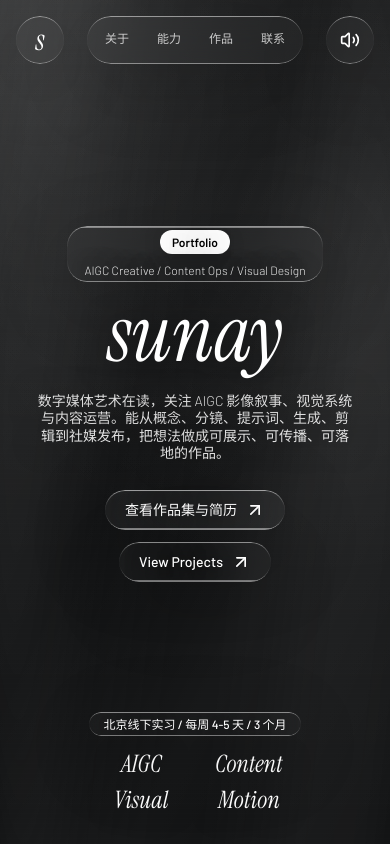
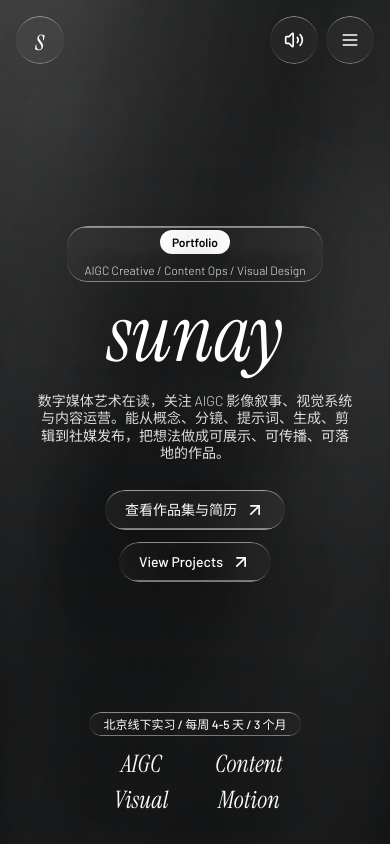
Before and after one commit to sunay04/sunay04.github.io, a React (Vite) app: page / in a window 390 px wide. Built offline with nearby package versions, Linux system fonts and the light colour scheme.

Commit message:
移动端适配

```diff
--- a/src/components/SiteNavigation.tsx
+++ b/src/components/SiteNavigation.tsx
@@ -1,3 +1,6 @@
+import { useEffect, useRef, useState } from "react";
+import { AnimatePresence, motion } from "framer-motion";
+import { Menu, X } from "lucide-react";
 import { AudioToggle } from "./AudioToggle";
 import { FadeIn } from "./FadeIn";
 import { navLinks, profile } from "../content/portfolio";
@@ -11,6 +14,39 @@ export function SiteNavigation({
   activeSection,
   onNavigate,
 }: SiteNavigationProps) {
+  const [isMenuOpen, setIsMenuOpen] = useState(false);
+  const mobileMenuRef = useRef<HTMLDivElement>(null);
+
+  useEffect(() => {
+    if (!isMenuOpen) return;
+
+    const closeOnOutsideClick = (event: PointerEvent) => {
+      if (
+        event.target instanceof Node &&
+        !mobileMenuRef.current?.contains(event.target)
+      ) {
+        setIsMenuOpen(false);
+      }
+    };
+
+    const closeOnEscape = (event: KeyboardEvent) => {
+      if (event.key === "Escape") setIsMenuOpen(false);
+    };
+
+    document.addEventListener("pointerdown", closeOnOutsideClick);
+    document.addEventListener("keydown", closeOnEscape);
+
+    return () => {
+      document.removeEventListener("pointerdown", closeOnOutsideClick);
+      document.removeEventListener("keydown", closeOnEscape);
+    };
+  }, [isMenuOpen]);
+
+  const handleNavigate = (sectionId: string) => {
+    setIsMenuOpen(false);
+    onNavigate(sectionId);
+  };
+
   return (
     <FadeIn
       as="nav"
@@ -19,21 +55,21 @@ export function SiteNavigation({
       aria-label="主导航"
       className="fixed left-0 right-0 top-4 z-50 px-4 md:px-8 lg:px-16"
     >
-      <div className="mx-auto flex max-w-7xl items-center justify-between gap-3">
+      <div className="relative mx-auto flex max-w-7xl items-center justify-between gap-3">
         <a
           href="#home"
           aria-label={`${profile.name} home`}
           aria-current={activeSection === "home" ? "page" : undefined}
           onClick={(event) => {
             event.preventDefault();
-            onNavigate("home");
+            handleNavigate("home");
           }}
           className="site-logo liquid-glass flex h-12 w-12 shrink-0 items-center justify-center rounded-full font-heading text-3xl italic leading-none text-white"
         >
           {profile.name.charAt(0).toLowerCase()}
         </a>
 
-        <ul className="liquid-glass nav-switcher flex min-w-0 items-center gap-1 overflow-x-auto rounded-full px-1.5 py-1.5">
+        <ul className="liquid-glass nav-switcher hidden min-w-0 items-center gap-1 overflow-x-auto rounded-full px-1.5 py-1.5 md:flex">
           {navLinks.map((link) => {
             const sectionId = link.href.slice(1);
             const isActive = activeSection === sectionId;
@@ -47,7 +83,7 @@ export function SiteNavigation({
                   href={link.href}
                   onClick={(event) => {
                     event.preventDefault();
-                    onNavigate(sectionId);
+                    handleNavigate(sectionId);
                   }}
                 >
                   {link.label}
@@ -57,7 +93,63 @@ export function SiteNavigation({
           })}
         </ul>
 
-        <AudioToggle />
+        <div className="ml-auto flex items-center gap-2 md:ml-0">
+          <AudioToggle />
+
+          <div ref={mobileMenuRef} className="relative md:hidden">
+            <button
+              type="button"
+              className="liquid-glass flex h-12 w-12 items-center justify-center rounded-full text-white transition duration-200 hover:bg-white/10 active:scale-[0.98]"
+              aria-label={isMenuOpen ? "关闭导航菜单" : "打开导航菜单"}
+              aria-expanded={isMenuOpen}
+              aria-controls="mobile-navigation-menu"
+              onClick={() => setIsMenuOpen((open) => !open)}
+            >
+              {isMenuOpen ? (
+                <X aria-hidden="true" className="h-5 w-5" />
+              ) : (
+                <Menu aria-hidden="true" className="h-5 w-5" />
+              )}
+            </button>
+
+            <AnimatePresence>
+              {isMenuOpen && (
+                <motion.div
+                  id="mobile-navigation-menu"
+                  initial={{ opacity: 0, y: -8, scale: 0.98 }}
+                  animate={{ opacity: 1, y: 0, scale: 1 }}
+                  exit={{ opacity: 0, y: -6, scale: 0.98 }}
+                  transition={{ duration: 0.18, ease: "easeOut" }}
+                  className="liquid-glass-strong absolute right-0 top-14 w-44 overflow-hidden rounded-2xl p-2 shadow-2xl shadow-black/30"
+                >
+                  <ul className="space-y-1">
+                    {navLinks.map((link) => {
+                      const sectionId = link.href.slice(1);
+                      const isActive = activeSection === sectionId;
+
+                      return (
+                        <li key={link.href}>
+                          <a
+                            href={link.href}
+                            data-active={isActive}
+                            aria-current={isActive ? "page" : undefined}
+                            className="block min-h-11 rounded-xl px-4 py-3 text-sm font-medium text-white/75 transition duration-200 hover:bg-white/10 hover:text-white data-[active=true]:bg-white data-[active=true]:text-ink"
+                            onClick={(event) => {
+                              event.preventDefault();
+                              handleNavigate(sectionId);
+                            }}
+                          >
+                            {link.label}
+                          </a>
+                        </li>
+                      );
+                    })}
+                  </ul>
+                </motion.div>
+              )}
+            </AnimatePresence>
+          </div>
+        </div>
       </div>
     </FadeIn>
   );
```
